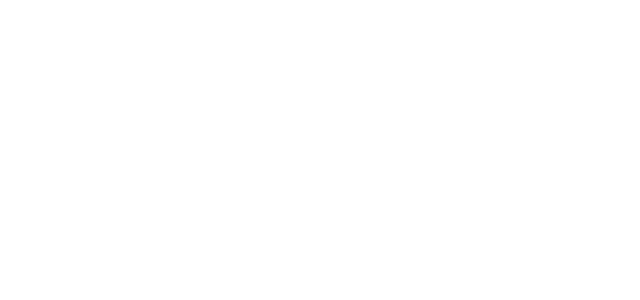
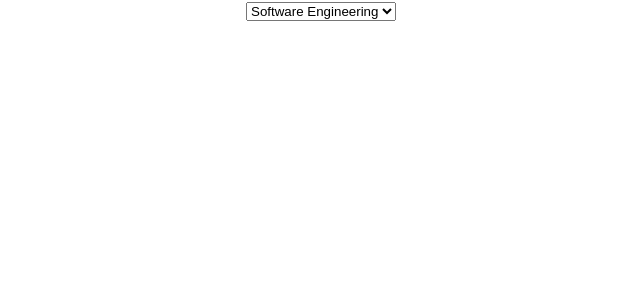
Before and after one commit to Amaya-2001/activity-diary, a React (Create React App) app: page / in a window 1280 px wide. Shown: the top 300 px of the page, without its empty margins (319-959 px from the left). Built offline with nearby package versions, Linux system fonts and the light colour scheme.

Commit message:
create first dropdown

```diff
--- a/src/App.js
+++ b/src/App.js
@@ -1,10 +1,14 @@
 import logo from './logo.svg';
 import './App.css';
 import Test from './components/Test'
+import { DropDown } from './components/DropDown';
 
 function App() {
+  let programmes = ["Software Engineering", "Computer Science", "Textile Engineering"]
   return (
     <div className="App">
+      <DropDown programmes={programmes}></DropDown>
+      <h1></h1>
     </div>
   );
 }
--- /dev/null
+++ b/src/components/DropDown.js
@@ -0,0 +1,19 @@
+import { useState } from "react";
+
+export const DropDown = (props) => {
+  const [variables, setVariable] = useState(props.programmes)
+  console.log(variables)
+  return (
+    <div>
+      <select>
+      {variables.map((variable) =>{
+        return (
+          <option value={variable}>{variable}</option>
+        )
+      })
+      }
+      </select>
+
+    </div>
+  )
+};
```
